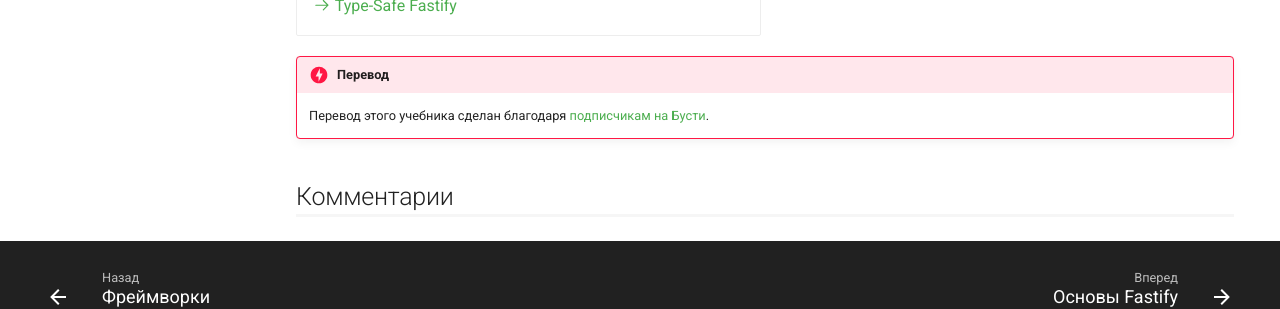
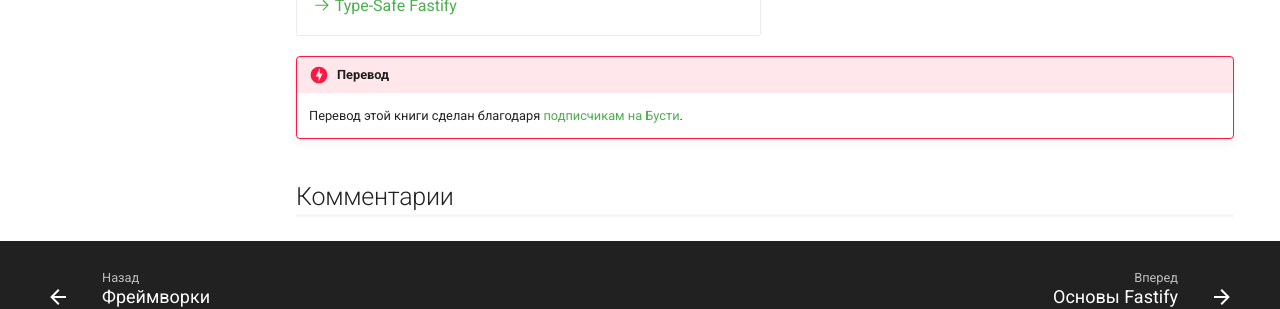
Before and after one commit to xsltdev/nodejsdev.ru, an MkDocs documentation site: the page built from docs/frameworks/fastify.3.book/index.md, in a window 1280 px wide and 1315 px high. Shown: the part 918-1227 px from the top of the window. Built offline with MkDocs 1.6.1 and Material for MkDocs 9.7.7, drawn with Linux system fonts in a browser that asks for light colours; comment, search, counter and statistics services are not loaded.

Commit message:
Update index.md

```diff
--- a/docs/frameworks/fastify.3.book/index.md
+++ b/docs/frameworks/fastify.3.book/index.md
@@ -62,4 +62,4 @@ hide:
 
 !!!danger "Перевод"
 
-    Перевод этого учебника сделан благодаря [подписчикам на Бусти](https://boosty.to/bndby).
+    Перевод этой книги сделан благодаря [подписчикам на Бусти](https://boosty.to/bndby).
```
